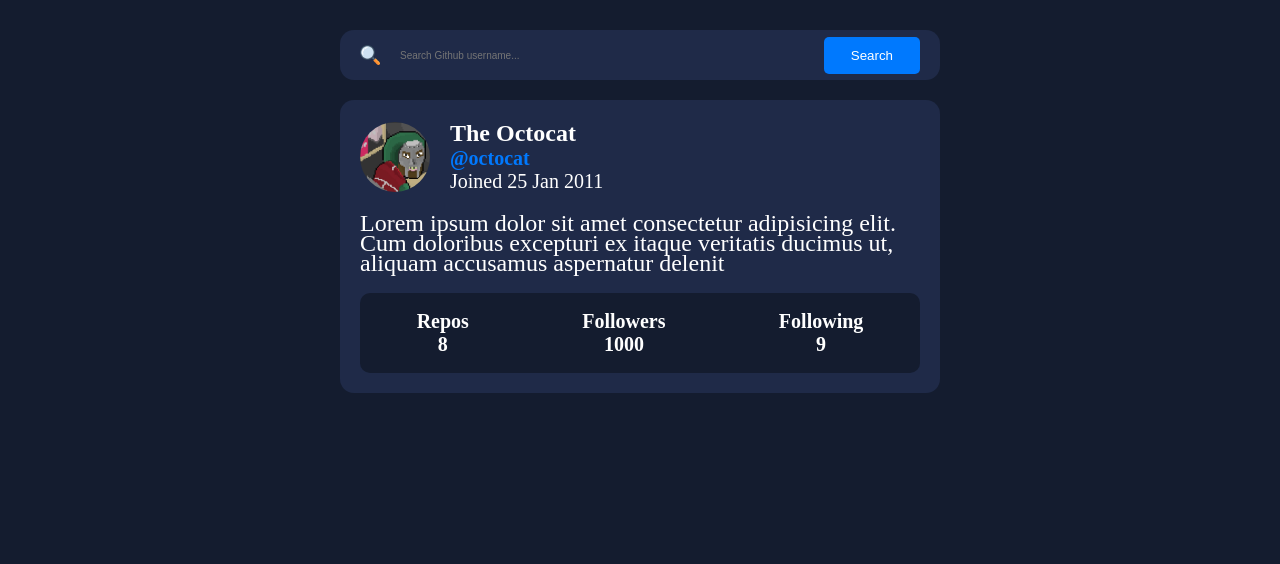
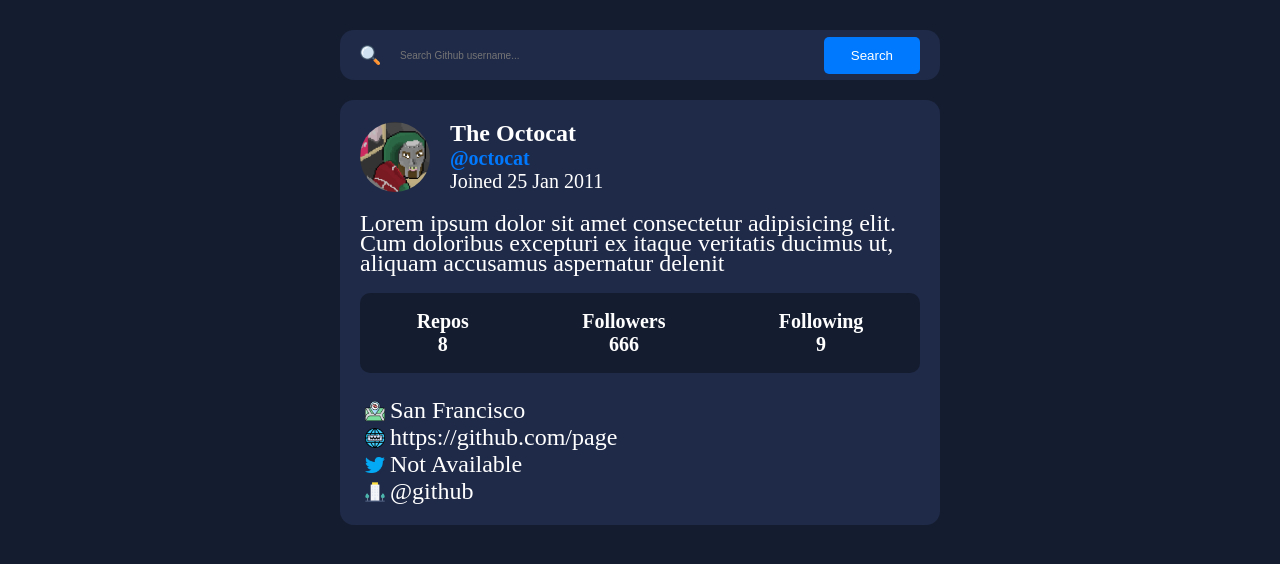
Before and after one commit to mijel861999/github-search, a website: page public/index.html in a window 1280 px wide. Shown: the part 80-644 px from the top of the page. Drawn offline with Linux system fonts and the light colour scheme; a web font is replaced by a local one.

Commit message:
Realizado la maqueta de socials

```diff
--- a/public/index.html
+++ b/public/index.html
@@ -59,7 +59,7 @@
                 </div>
                 <div>
                     <h4>Followers</h4>
-                    <h4 id="followers">1000</h4>
+                    <h4 id="followers">666</h4>
                 </div>
                 <div>
                     <h4>Following</h4>
@@ -69,19 +69,24 @@
 
             <section class="information-container--socials">
                 <div class="social-container">
-                   <div>
-
-                   </div>
-                   <div>
-
-                   </div>
+                    <div>
+                        <img src="../src/img/icons/lugar-de-la-boda.png">
+                        <h4 id="place">San Francisco</h4>
+                    </div>
+                    <div>
+                        <img src="../src/img/icons/sitio-web.png">
+                        <a id="personal-page">https://github.com/page</a>
+                    </div>
                 </div>
                 <div class="social-container">
                     <div>
-
+                        <img src="../src/img/icons/gorjeo.png">
+                        <a id="twitter">Not Available</a>
                     </div>
                     <div>
 
+                        <img src="../src/img/icons/edificio.png">
+                        <h4 id="company">@github</h4>
                     </div>
                 </div>
             </section>
--- a/src/index.js
+++ b/src/index.js
@@ -10,6 +10,10 @@
 const reposContainer = document.getElementById('repos');
 const followersContainer = document.getElementById('followers');
 const followingContainer = document.getElementById('following');
+const placeContainer = document.getElementById('place');
+const personalPageContainer = document.getElementById('personal-page');
+const twitterContainer = document.getElementById('twitter');
+const companyContainer = document.getElementById('company');
 
 buttonUser.addEventListener('click', async () => {
     console.log(inputUser.value)
@@ -30,6 +34,11 @@
             bioContainer.innerText = user.bio;
         }
 
+        placeContainer.innerText = user.location;
+        personalPageContainer.innerText = user.html_url;
+        twitterContainer.innerText = user.twitter_username;
+        companyContainer.innerText = user.company;
+
     } catch( e ){
         alert('Este usuario no existe')
     }
--- a/src/styles/style.css
+++ b/src/styles/style.css
@@ -203,3 +203,45 @@
 
 
 /* Fin information container */
+
+
+/* Social */
+
+.information-container--socials {
+    margin-top: 24px;
+}
+
+.information-container--socials .social-container {
+    display: flex;
+    flex-direction: column;
+    justify-content: center;
+    align-items: flex-start;
+}
+
+.information-container--socials .social-container div {
+    display: flex;
+    align-items: center;
+    justify-content: center;
+}
+
+
+.information-container--socials .social-container div img{
+    width: 20px;
+    margin-right: 5px;
+    margin-left: 5px;
+}
+
+.information-container--socials .social-container div h4{
+    font-size: 2.4rem;
+    color: white;
+    font-weight: 200;
+}
+
+.information-container--socials .social-container div a{
+    font-size: 2.4rem;
+    cursor: pointer;
+    color: white;
+    font-weight: 200;
+}
+
+/* Fin de Social */
```
Also changed, not shown: src/img/icons/edificio.png (added), src/img/icons/gorjeo.png (added), src/img/icons/lugar-de-la-boda.png (added), src/img/icons/sitio-web.png (added).
